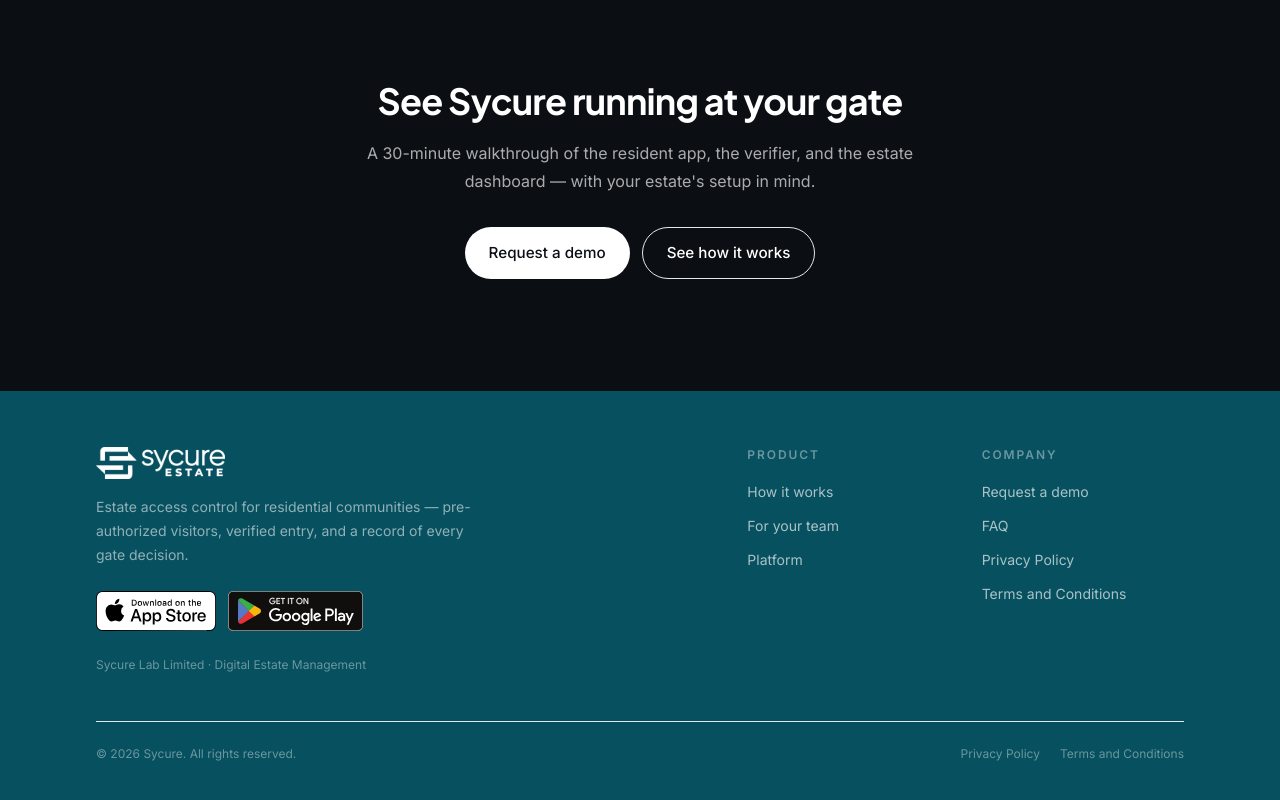
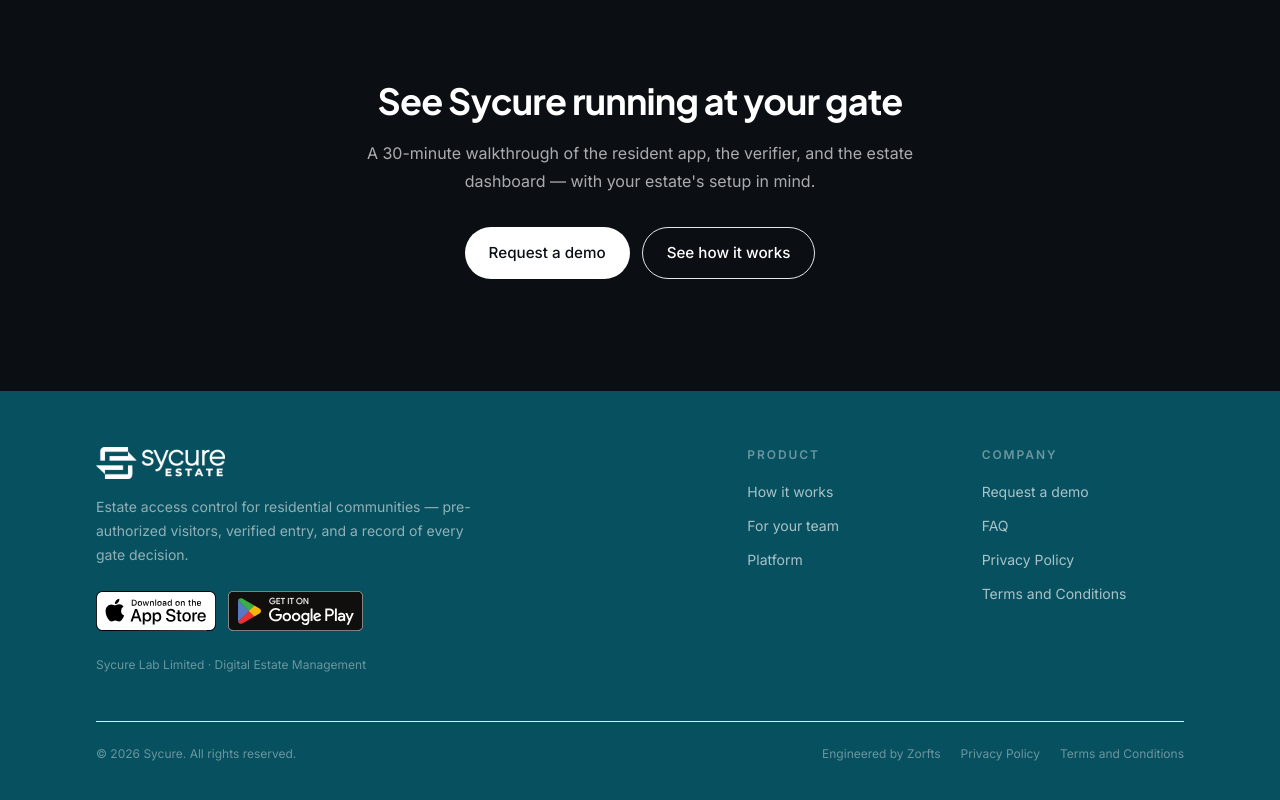
Before and after one commit to Iysah/sycure-web, a Next.js app: page / in a window 1280 px wide. Shown: the part 7854-8654 px from the top of the page. Built offline with nearby package versions, Linux system fonts and the light colour scheme.

Commit message:
feat: add engineering credit to site footer

```diff
--- a/app/components/site-footer.tsx
+++ b/app/components/site-footer.tsx
@@ -55,6 +55,7 @@ export function SiteFooter() {
         <div className="mt-12 flex flex-col gap-3 border-t border-ink-line pt-6 text-xs text-white/40 sm:flex-row sm:items-center sm:justify-between">
           <p>© {year} Sycure. All rights reserved.</p>
           <div className="flex flex-wrap gap-x-5 gap-y-2">
+            <p>Engineered by Zorfts</p>
             <Link href="/privacy" className="transition-colors hover:text-white/70">
               Privacy Policy
             </Link>
```
